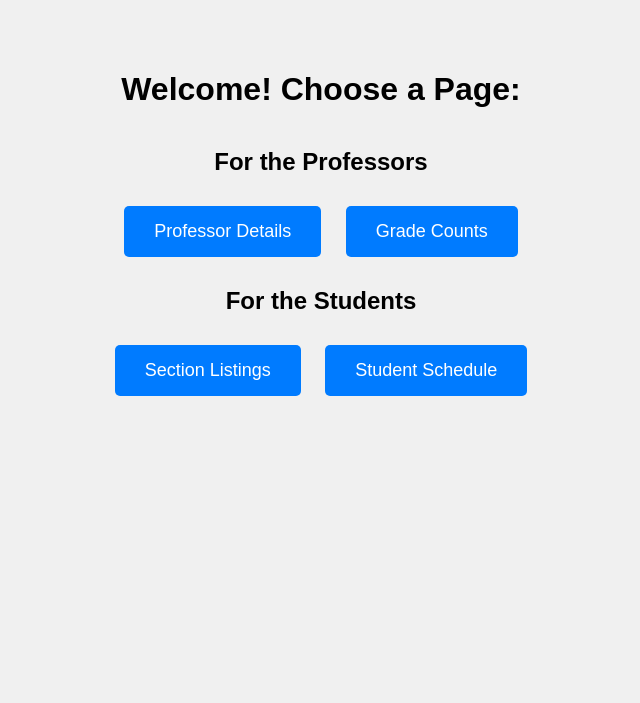
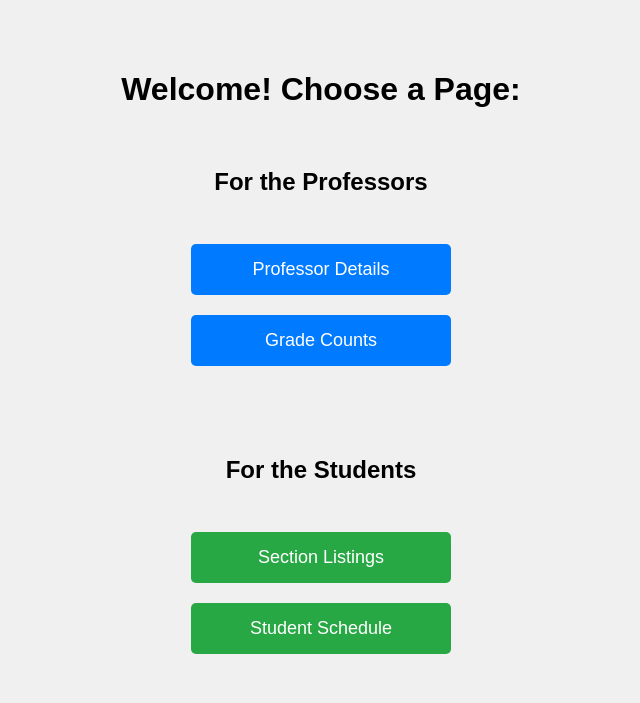
Before and after one commit to TheJolman/mysql-portal, a PHP site: page / in a window 1280 px wide. Shown: the top 703 px of the page, without its empty margins (319-959 px from the left). Run offline with PHP 8.4, Linux system fonts and the light colour scheme.

Commit message:
spaghettified css

```diff
--- a/index.php
+++ b/index.php
@@ -5,16 +5,22 @@ include 'include/header.php';
 
 <div class="container">
   <h1>Welcome! Choose a Page:</h1>
-  <div>
-    <h2>For the Professors</h2>
-    <a href="src/professor_details_pquery.php" class="button">Professor Details</a>
-    <a href="src/grade_counts_pquery.php" class="button">Grade Counts</a>
+  <div class="buttons-container">
+    <div class="button-group">
+      <h2>For the Professors</h2>
+      <br>
+      <a href="src/professor_details_pquery.php" class="button">Professor Details</a>
+      <a href="src/grade_counts_pquery.php" class="button">Grade Counts</a>
+    </div>
+
+    <div class="button-group">
+      <h2>For the Students</h2>
+      <br>
+      <a href="src/section_listings_squery.php" class="button student">Section Listings</a>
+      <a href="src/student_schedule_squery.php" class="button student">Student Schedule</a>
+    </div>
   </div>
-  <div>
-    <h2>For the Students</h2>
-    <a href="src/section_listings_squery.php" class="button">Section Listings</a>
-    <a href="src/student_schedule_squery.php" class="button">Student Schedule</a>
-  </div>
+</div>
 </div>
 
 <?php include 'include/footer.php'; ?>
--- a/public/main.css
+++ b/public/main.css
@@ -9,18 +9,26 @@ body {
 }
 
 h1 {
+  text-align: center;
   margin-bottom: 40px;
+}
+h2 {
+  text-align: center;
 }
 
 .container {
-  text-align: center;
+  text-align: left;
   padding-top: 50px;
+  width: 100%;
+  max-width: 500px;
+  margin: 0 auto;
 }
 
 .button {
   display: inline-block;
   margin: 10px;
   padding: 15px 30px;
+  width: 200px;
   font-size: 18px;
   color: #fff;
   background-color: #007bff;
@@ -30,10 +38,34 @@ h1 {
   cursor: pointer;
   transition: background-color 0.3s;
   cursor: pointer;
+  text-align: center;
 }
 
 .button:hover {
   background-color: #0056b3;
+}
+
+.buttons-container {
+  display: flex;
+  flex-direction: row;
+  justify-content: center;
+  gap: 20px;
+  flex-wrap: wrap;
+}
+
+.button-group {
+  display: flex;
+  flex-direction: column;
+  align-items: center;
+  margin-bottom: 40px;
+}
+
+.student {
+  background-color: #28a745;
+}
+
+.student:hover {
+  background-color: #218838;
 }
 
 form {
@@ -41,6 +73,9 @@ form {
   grid-template-columns: auto 200px;
   gap: 10px;
   align-items: center;
+  width: 100%;
+  max-width: 400px;
+  margin: 0 auto;
 }
 
 
@@ -50,8 +85,8 @@ input[type="submit"] {
   margin-top: 10px;
   padding: 8px 16px;
   font-size: 13px;
-  color: #fff;
-  background-color: #007bff;
+  color: #000;
+  background-color: #9fa6b2;
   border: none;
   border-radius: 5px;
   text-decoration: none;
@@ -60,5 +95,5 @@ input[type="submit"] {
 }
 
 input[type="submit"]:hover {
-  background-color: #0056b3;
+  background-color: #8c939f;
 }
```
